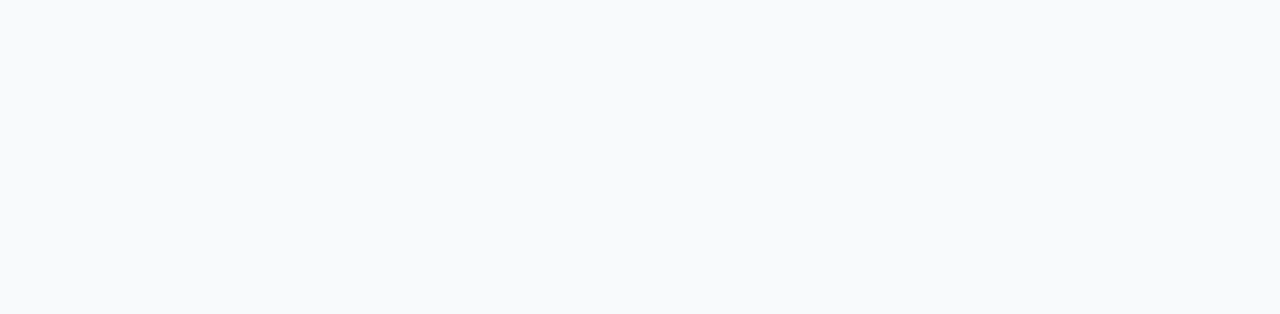
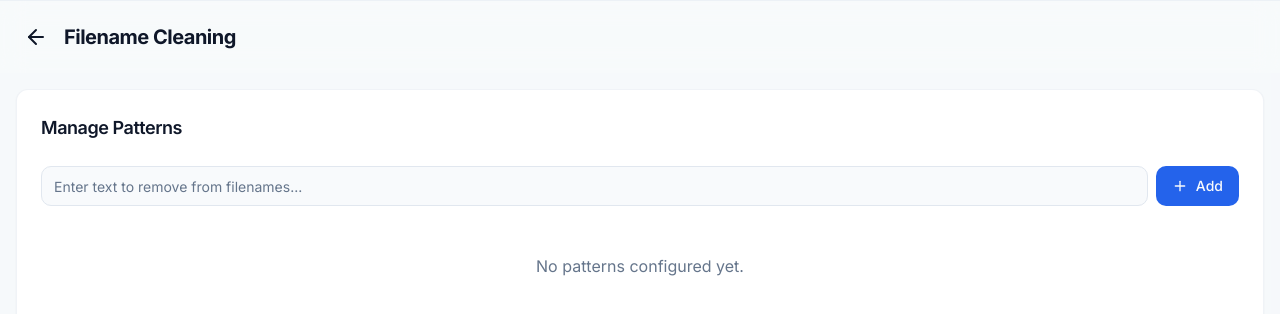
Before and after one commit to qianwei4712/ali-oss-fms-plus, a React (Vite) app: page /settings/filename-clean in a window 1280 px wide. Before the commit this address had no page. Shown: the top 314 px of the page. Built offline with nearby package versions, Linux system fonts and the light colour scheme.

Commit message:
feat: 添加文件名清理功能，支持配置清理规则
- 新增文件名清理配置页面，可添加/删除清理规则
- 在文件重命名时提供自动清理按钮，应用配置的清理规则
- 扩展配置存储以支持文件名清理规则的管理

```diff
--- a/src/App.tsx
+++ b/src/App.tsx
@@ -4,6 +4,7 @@ import { useConfigStore } from '@/store/configStore';
 import FileManager from '@/pages/FileManager';
 import Settings from '@/pages/Settings';
 import OSSConfig from '@/pages/OSSConfig';
+import FilenameCleanConfig from '@/pages/FilenameCleanConfig';
 import RecycleBin from '@/pages/RecycleBin';
 import Reader from '@/pages/Reader';
 import Downloads from '@/pages/Downloads';
@@ -39,6 +40,7 @@ function App() {
           <Route path="/settings" element={<Settings />} />
         </Route>
         <Route path="/settings/oss" element={<OSSConfig />} />
+        <Route path="/settings/filename-clean" element={<FilenameCleanConfig />} />
         <Route path="/settings/recycle" element={<RecycleBin />} />
         <Route path="/reader/:path" element={<Reader />} />
       </Routes>
--- a/src/pages/FileManager.tsx
+++ b/src/pages/FileManager.tsx
@@ -21,7 +21,8 @@ import {
   Move,
   Eye,
   MoreVertical,
-  ChevronRight
+  ChevronRight,
+  Eraser
 } from 'lucide-react';
 import { SwipeableList, SwipeableListItem, SwipeAction, TrailingActions, Type as ListType } from 'react-swipeable-list';
 import 'react-swipeable-list/dist/styles.css';
@@ -48,7 +49,7 @@ import { FolderPicker } from '@/components/FolderPicker';
 
 const FileManager = () => {
   const navigate = useNavigate();
-  const { ossConfig } = useConfigStore();
+  const { ossConfig, filenameCleanPatterns } = useConfigStore();
   const {
     currentPath,
     files,
@@ -176,6 +177,27 @@ const FileManager = () => {
       toast.success('File deleted');
       setDeleteOpen(false);
       setFileToDelete(null);
+    }
+  };
+
+  const handleAutoClean = () => {
+    if (!filenameCleanPatterns || filenameCleanPatterns.length === 0) {
+      toast.info('No cleaning patterns configured');
+      return;
+    }
+
+    let cleanedName = newName;
+    let originalName = newName;
+
+    filenameCleanPatterns.forEach(pattern => {
+      cleanedName = cleanedName.split(pattern).join('');
+    });
+
+    if (cleanedName !== originalName) {
+      setNewName(cleanedName);
+      toast.success('Filename cleaned');
+    } else {
+      toast.info('No matching patterns found');
     }
   };
 
@@ -442,11 +464,21 @@ const FileManager = () => {
             <div className="grid gap-4 py-4">
                 <div className="grid gap-2">
                     <Label htmlFor="name">New Name</Label>
-                    <Input
-                        id="name"
-                        value={newName}
-                        onChange={(e) => setNewName(e.target.value)}
-                    />
+                    <div className="flex space-x-2">
+                        <Input
+                            id="name"
+                            value={newName}
+                            onChange={(e) => setNewName(e.target.value)}
+                        />
+                        <Button
+                            variant="outline"
+                            size="icon"
+                            title="Auto Clean"
+                            onClick={handleAutoClean}
+                        >
+                            <Eraser className="h-4 w-4" />
+                        </Button>
+                    </div>
                 </div>
             </div>
             <DialogFooter>
--- /dev/null
+++ b/src/pages/FilenameCleanConfig.tsx
@@ -0,0 +1,82 @@
+import { useState } from 'react';
+import { useNavigate } from 'react-router-dom';
+import { useConfigStore } from '@/store/configStore';
+import { Button } from '@/components/ui/button';
+import { Input } from '@/components/ui/input';
+import { Card, CardContent, CardHeader, CardTitle } from '@/components/ui/card';
+import { ArrowLeft, Trash2, Plus } from 'lucide-react';
+import { toast } from 'sonner';
+
+const FilenameCleanConfig = () => {
+  const navigate = useNavigate();
+  const { filenameCleanPatterns, addFilenameCleanPattern, removeFilenameCleanPattern } = useConfigStore();
+  const [newPattern, setNewPattern] = useState('');
+
+  const handleAdd = () => {
+    if (!newPattern.trim()) return;
+    if (filenameCleanPatterns.includes(newPattern)) {
+      toast.error('Pattern already exists');
+      return;
+    }
+    addFilenameCleanPattern(newPattern);
+    setNewPattern('');
+    toast.success('Pattern added');
+  };
+
+  const handleDelete = (pattern: string) => {
+    removeFilenameCleanPattern(pattern);
+    toast.success('Pattern removed');
+  };
+
+  return (
+    <div className="flex flex-col min-h-screen bg-muted/30 pb-24">
+      <div className="p-4 glass sticky top-0 z-10 flex items-center space-x-2">
+        <Button variant="ghost" size="icon" onClick={() => navigate('/settings')} className="hover:bg-primary/10 hover:text-primary">
+          <ArrowLeft className="h-6 w-6" />
+        </Button>
+        <h1 className="text-xl font-bold tracking-tight">Filename Cleaning</h1>
+      </div>
+
+      <div className="p-4 space-y-6">
+        <Card className="border-border/50 shadow-sm rounded-xl">
+          <CardHeader>
+            <CardTitle className="text-lg">Manage Patterns</CardTitle>
+          </CardHeader>
+          <CardContent className="space-y-4">
+            <div className="flex space-x-2">
+              <Input
+                placeholder="Enter text to remove from filenames..."
+                value={newPattern}
+                onChange={(e) => setNewPattern(e.target.value)}
+                onKeyDown={(e) => e.key === 'Enter' && handleAdd()}
+              />
+              <Button onClick={handleAdd}>
+                <Plus className="h-4 w-4 mr-2" />
+                Add
+              </Button>
+            </div>
+
+            <div className="space-y-2">
+              {filenameCleanPatterns?.length === 0 ? (
+                <div className="text-center text-muted-foreground py-8">
+                  No patterns configured yet.
+                </div>
+              ) : (
+                filenameCleanPatterns?.map((pattern, index) => (
+                  <div key={index} className="flex items-center justify-between p-3 bg-secondary/50 rounded-lg border border-border/50">
+                    <span className="font-mono text-sm">{pattern}</span>
+                    <Button variant="ghost" size="icon" onClick={() => handleDelete(pattern)} className="text-muted-foreground hover:text-destructive">
+                      <Trash2 className="h-4 w-4" />
+                    </Button>
+                  </div>
+                ))
+              )}
+            </div>
+          </CardContent>
+        </Card>
+      </div>
+    </div>
+  );
+};
+
+export default FilenameCleanConfig;
--- a/src/pages/Settings.tsx
+++ b/src/pages/Settings.tsx
@@ -4,7 +4,7 @@ import { Button } from '@/components/ui/button';
 import { Card, CardContent, CardHeader, CardTitle } from '@/components/ui/card';
 import { Switch } from '@/components/ui/switch';
 import { Label } from '@/components/ui/label';
-import { ArrowLeft, Settings as SettingsIcon, Trash2, Sun, Moon, Eye, ChevronRight, Database, Archive } from 'lucide-react';
+import { ArrowLeft, Settings as SettingsIcon, Trash2, Sun, Moon, Eye, ChevronRight, Database, Archive, Eraser } from 'lucide-react';
 import { fileCacheStore, downloadedTxtStore } from '@/utils/storage';
 import { toast } from 'sonner';
 
@@ -64,6 +64,11 @@ const Settings = () => {
               title="Recycle Bin"
               onClick={() => navigate('/settings/recycle')}
           />
+          <MenuItem
+              icon={Eraser}
+              title="Filename Cleaning"
+              onClick={() => navigate('/settings/filename-clean')}
+          />
         </div>
 
         <div className="space-y-3">
--- a/src/store/configStore.ts
+++ b/src/store/configStore.ts
@@ -6,8 +6,12 @@ import { encrypt, decrypt } from '@/utils/crypto';
 interface ConfigState {
   ossConfig: OSSConfig | null;
   theme: 'light' | 'dark' | 'sepia';
+  filenameCleanPatterns: string[];
   setOssConfig: (config: OSSConfig) => void;
   setTheme: (theme: 'light' | 'dark' | 'sepia') => void;
+  setFilenameCleanPatterns: (patterns: string[]) => void;
+  addFilenameCleanPattern: (pattern: string) => void;
+  removeFilenameCleanPattern: (pattern: string) => void;
   clearConfig: () => void;
 }
 
@@ -41,6 +45,7 @@ export const useConfigStore = create<ConfigState>()(
     (set) => ({
       ossConfig: null,
       theme: 'light',
+      filenameCleanPatterns: [],
       setOssConfig: (config) => set({ ossConfig: config }),
       setTheme: (theme) => {
         set({ theme });
@@ -55,7 +60,10 @@ export const useConfigStore = create<ConfigState>()(
            root.classList.add(theme);
         }
       },
-      clearConfig: () => set({ ossConfig: null }),
+      setFilenameCleanPatterns: (patterns) => set({ filenameCleanPatterns: patterns }),
+      addFilenameCleanPattern: (pattern) => set((state) => ({ filenameCleanPatterns: [...state.filenameCleanPatterns, pattern] })),
+      removeFilenameCleanPattern: (pattern) => set((state) => ({ filenameCleanPatterns: state.filenameCleanPatterns.filter((p) => p !== pattern) })),
+      clearConfig: () => set({ ossConfig: null, filenameCleanPatterns: [] }),
     }),
     {
       name: 'oss-fms-config',
```
